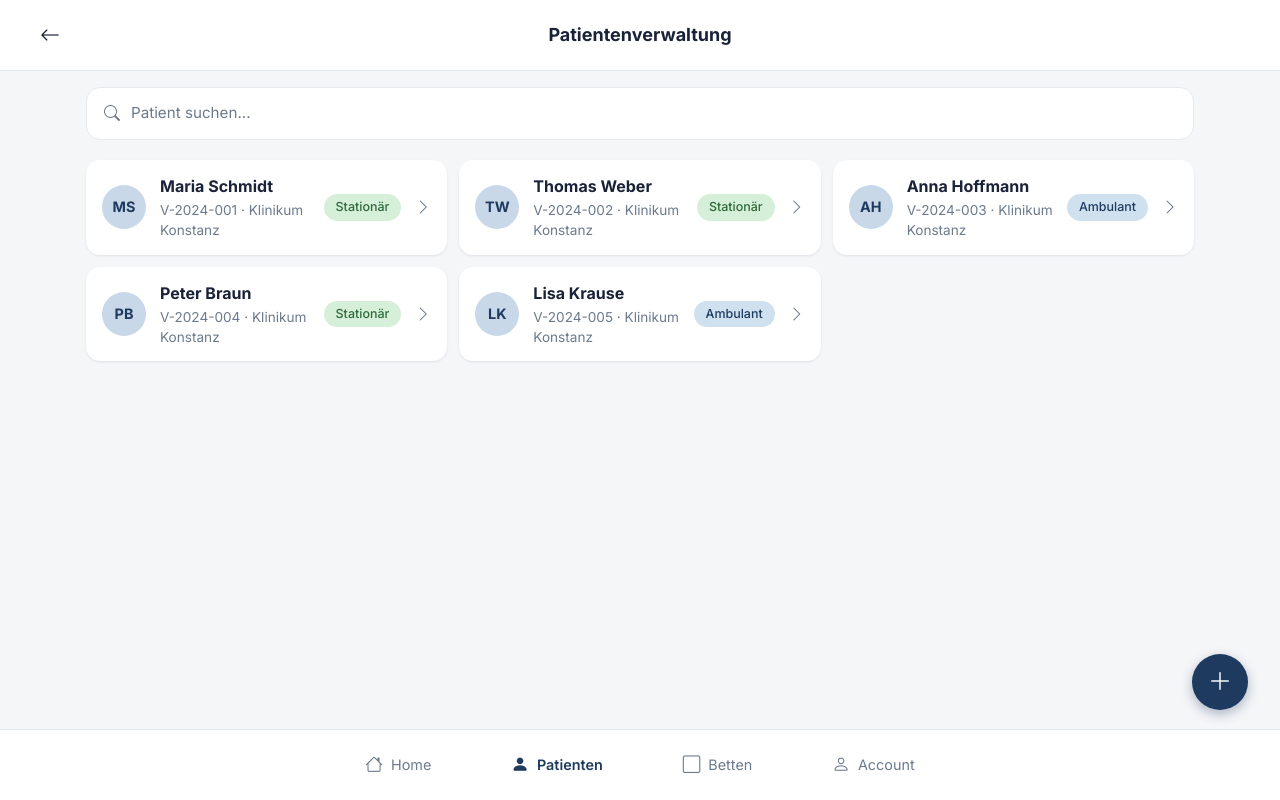
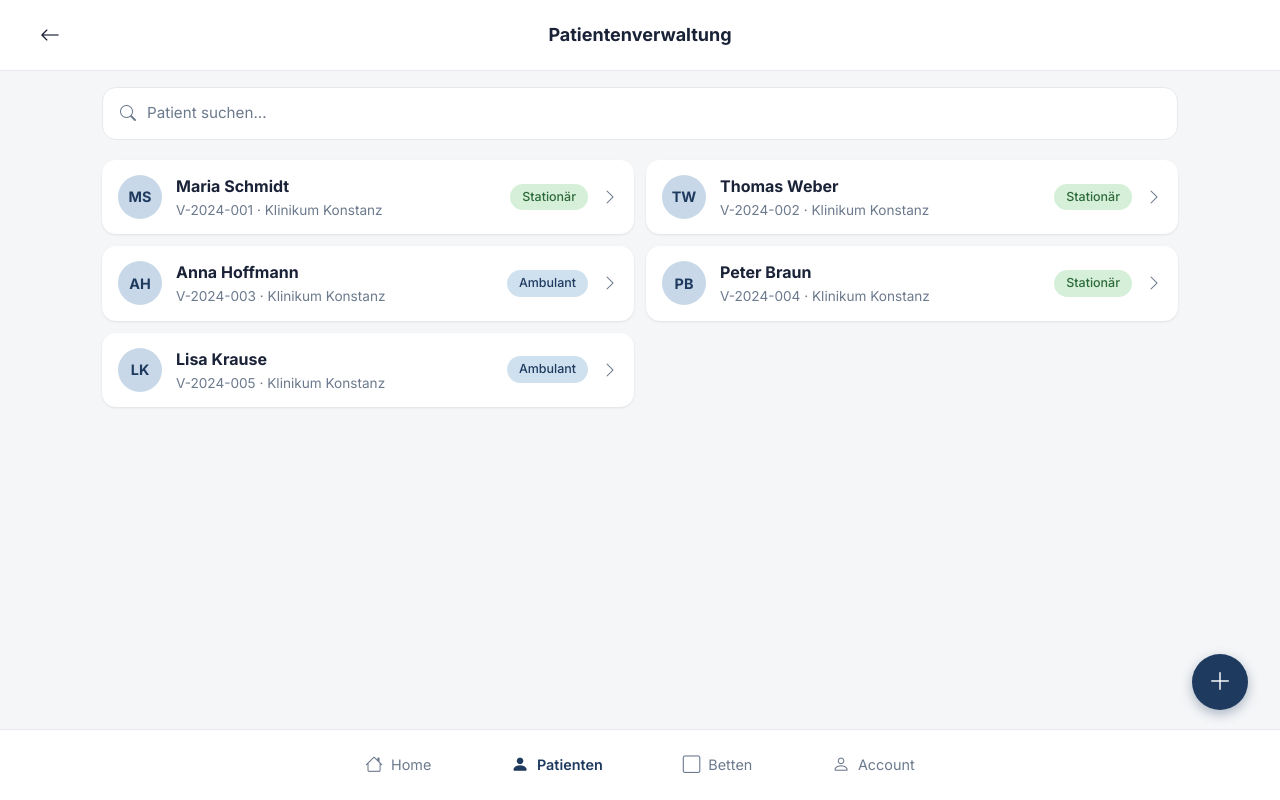
Before and after one commit to htwg-in-schneider/frontend-nexcare, a Vue app: page / in a window 1280 px wide. Built offline with nearby package versions, Linux system fonts and the light colour scheme.

Commit message:
Iteration 3: Dynamic patient loading from local data

```diff
--- a/src/App.vue
+++ b/src/App.vue
@@ -1,4 +1,22 @@
-<script setup></script>
+<script setup>
+import { patients } from './data.js';
+
+function getPatients() {
+  return patients;
+}
+
+function getInitials(patient) {
+  return (patient.vorname.charAt(0) + patient.nachname.charAt(0)).toUpperCase();
+}
+
+function statusClass(status) {
+  return status === 'Stationär' ? 'status-stationaer' : 'status-ambulant';
+}
+
+function showDetails(patient) {
+  alert(`${patient.vorname} ${patient.nachname} (${patient.versicherungsnr})`);
+}
+</script>
 
 <template>
   <header class="app-header">
@@ -10,60 +28,25 @@
     </div>
   </header>
 
-  <main class="container px-3">
+  <main class="container">
     <div class="search-wrapper">
       <i class="bi bi-search"></i>
       <input type="text" class="search-input" placeholder="Patient suchen..." />
     </div>
 
     <ul class="patient-list">
-      <li class="patient-card">
-        <div class="avatar">MS</div>
+      <li
+        v-for="patient in getPatients()"
+        :key="patient.id"
+        class="patient-card"
+        @click="showDetails(patient)"
+      >
+        <div class="avatar">{{ getInitials(patient) }}</div>
         <div class="patient-info">
-          <div class="patient-name">Maria Schmidt</div>
-          <div class="patient-meta">V-2024-001 · Klinikum Konstanz</div>
+          <div class="patient-name">{{ patient.vorname }} {{ patient.nachname }}</div>
+          <div class="patient-meta">{{ patient.versicherungsnr }} · {{ patient.klinikum }}</div>
         </div>
-        <span class="status-badge status-stationaer">Stationär</span>
-        <i class="bi bi-chevron-right chevron"></i>
-      </li>
-
-      <li class="patient-card">
-        <div class="avatar">TW</div>
-        <div class="patient-info">
-          <div class="patient-name">Thomas Weber</div>
-          <div class="patient-meta">V-2024-002 · Klinikum Konstanz</div>
-        </div>
-        <span class="status-badge status-stationaer">Stationär</span>
-        <i class="bi bi-chevron-right chevron"></i>
-      </li>
-
-      <li class="patient-card">
-        <div class="avatar">AH</div>
-        <div class="patient-info">
-          <div class="patient-name">Anna Hoffmann</div>
-          <div class="patient-meta">V-2024-003 · Klinikum Konstanz</div>
-        </div>
-        <span class="status-badge status-ambulant">Ambulant</span>
-        <i class="bi bi-chevron-right chevron"></i>
-      </li>
-
-      <li class="patient-card">
-        <div class="avatar">PB</div>
-        <div class="patient-info">
-          <div class="patient-name">Peter Braun</div>
-          <div class="patient-meta">V-2024-004 · Klinikum Konstanz</div>
-        </div>
-        <span class="status-badge status-stationaer">Stationär</span>
-        <i class="bi bi-chevron-right chevron"></i>
-      </li>
-
-      <li class="patient-card">
-        <div class="avatar">LK</div>
-        <div class="patient-info">
-          <div class="patient-name">Lisa Krause</div>
-          <div class="patient-meta">V-2024-005 · Klinikum Konstanz</div>
-        </div>
-        <span class="status-badge status-ambulant">Ambulant</span>
+        <span class="status-badge" :class="statusClass(patient.status)">{{ patient.status }}</span>
         <i class="bi bi-chevron-right chevron"></i>
       </li>
     </ul>
--- /dev/null
+++ b/src/data.js
@@ -0,0 +1,112 @@
+export const patients = [
+  {
+    id: 1,
+    vorname: 'Maria',
+    nachname: 'Schmidt',
+    versicherungsnr: 'V-2024-001',
+    klinikum: 'Klinikum Konstanz',
+    status: 'Stationär',
+    geburtsdatum: '15.03.1985',
+    telefon: '+49 170 1234567',
+    email: 'm.schmidt@email.de',
+    adresse: 'Musterstr. 12, 78462 Konstanz',
+    etage: '3. OG',
+    abteilung: 'Kardiologie',
+    station: 'Station K3',
+    zimmer: '304',
+    bett: 'Bett A',
+    notfallkontakt: {
+      name: 'Hans Schmidt',
+      beziehung: 'Ehepartner',
+      telefon: '+49 170 7654321',
+    },
+  },
+  {
+    id: 2,
+    vorname: 'Thomas',
+    nachname: 'Weber',
+    versicherungsnr: 'V-2024-002',
+    klinikum: 'Klinikum Konstanz',
+    status: 'Stationär',
+    geburtsdatum: '22.07.1972',
+    telefon: '+49 171 2345678',
+    email: 't.weber@email.de',
+    adresse: 'Seestr. 8, 78464 Konstanz',
+    etage: '2. OG',
+    abteilung: 'Innere Medizin',
+    station: 'Station I2',
+    zimmer: '212',
+    bett: 'Bett B',
+    notfallkontakt: {
+      name: 'Sabine Weber',
+      beziehung: 'Ehepartnerin',
+      telefon: '+49 171 8765432',
+    },
+  },
+  {
+    id: 3,
+    vorname: 'Anna',
+    nachname: 'Hoffmann',
+    versicherungsnr: 'V-2024-003',
+    klinikum: 'Klinikum Konstanz',
+    status: 'Ambulant',
+    geburtsdatum: '03.11.1990',
+    telefon: '+49 172 3456789',
+    email: 'a.hoffmann@email.de',
+    adresse: 'Bahnhofstr. 22, 78462 Konstanz',
+    etage: 'EG',
+    abteilung: 'Ambulanz',
+    station: '–',
+    zimmer: '–',
+    bett: '–',
+    notfallkontakt: {
+      name: 'Klaus Hoffmann',
+      beziehung: 'Vater',
+      telefon: '+49 172 9876543',
+    },
+  },
+  {
+    id: 4,
+    vorname: 'Peter',
+    nachname: 'Braun',
+    versicherungsnr: 'V-2024-004',
+    klinikum: 'Klinikum Konstanz',
+    status: 'Stationär',
+    geburtsdatum: '08.05.1965',
+    telefon: '+49 173 4567890',
+    email: 'p.braun@email.de',
+    adresse: 'Rheinsteig 5, 78462 Konstanz',
+    etage: '4. OG',
+    abteilung: 'Chirurgie',
+    station: 'Station C4',
+    zimmer: '418',
+    bett: 'Bett A',
+    notfallkontakt: {
+      name: 'Maria Braun',
+      beziehung: 'Tochter',
+      telefon: '+49 173 0987654',
+    },
+  },
+  {
+    id: 5,
+    vorname: 'Lisa',
+    nachname: 'Krause',
+    versicherungsnr: 'V-2024-005',
+    klinikum: 'Klinikum Konstanz',
+    status: 'Ambulant',
+    geburtsdatum: '17.09.1998',
+    telefon: '+49 174 5678901',
+    email: 'l.krause@email.de',
+    adresse: 'Marktplatz 3, 78462 Konstanz',
+    etage: 'EG',
+    abteilung: 'Ambulanz',
+    station: '–',
+    zimmer: '–',
+    bett: '–',
+    notfallkontakt: {
+      name: 'Julia Krause',
+      beziehung: 'Schwester',
+      telefon: '+49 174 1098765',
+    },
+  },
+];
```
Also changed, not shown: 1 other file (tests, documents, lock files or other folders).
